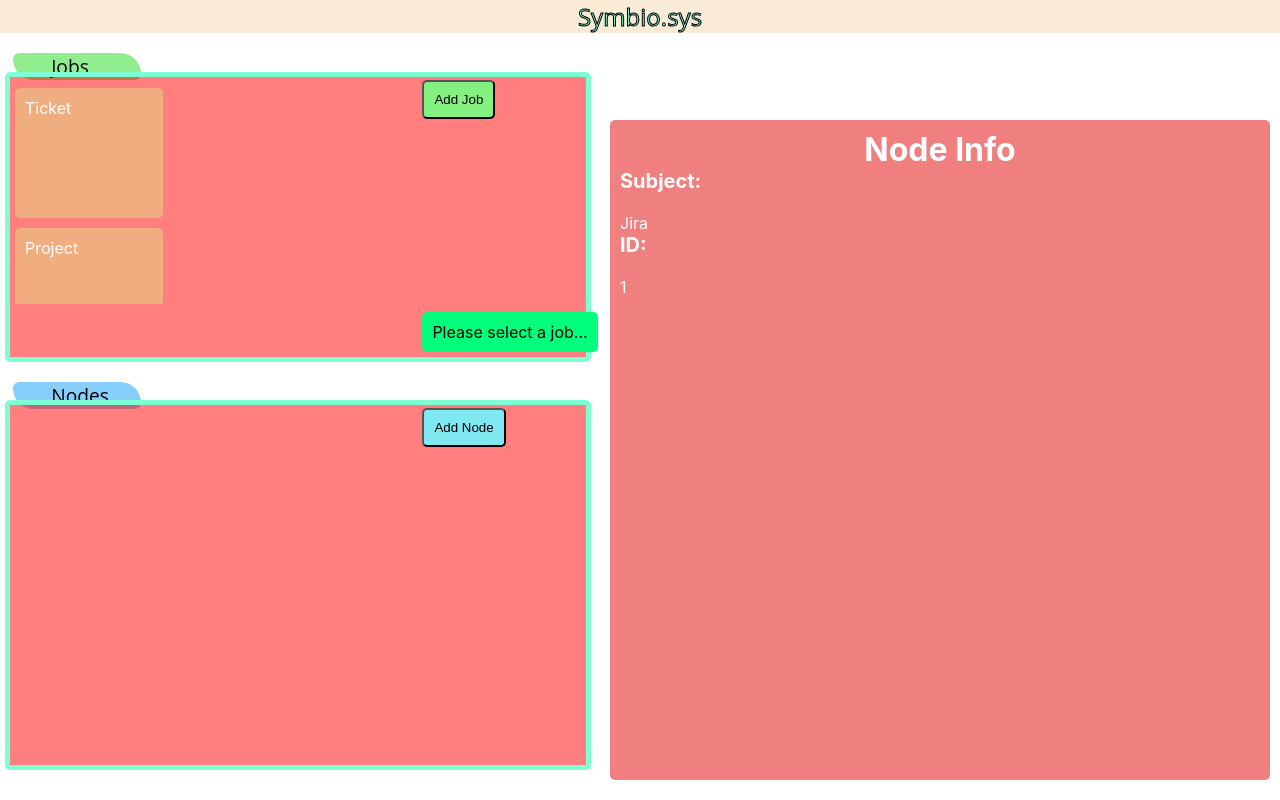
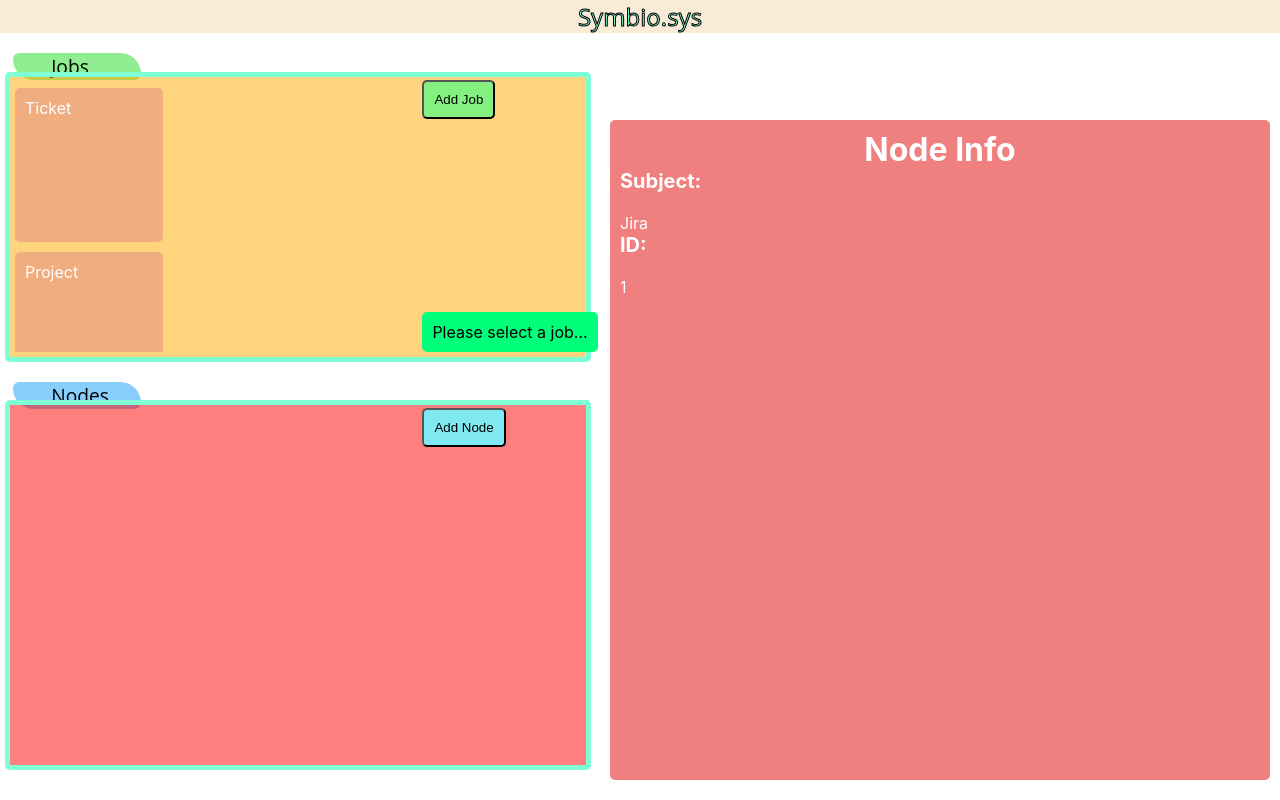
Before and after one commit to georgedobric/2023-React-JS-Project-Management-App, a React (Create React App) app: page / in a window 1280 px wide. Built offline with nearby package versions, Linux system fonts and the light colour scheme.

Commit message:
Job container window adjustments.

```diff
--- a/src/components/Job.css
+++ b/src/components/Job.css
@@ -5,7 +5,7 @@
 }
 .jobContainer {
   position: absolute;
-  height: 35vh;
+  height: 41vh;
   width: 45vw;
   top: 3%;
   left: 5px;
@@ -24,7 +24,8 @@
   left: 5px;
   border-radius: 5px;
   border-color: aquamarine;
-  background-color: rgba(255, 0, 0, 0.5); /* Red color with 50% transparency */
+  /* background-color: rgba(255, 0, 0, 0.5); Red color with 50% transparency */
+  background-color: rgba(255, 170, 0, 0.5);
   pointer-events: none;
   border-width: 5px;
   border-style: solid;
```
